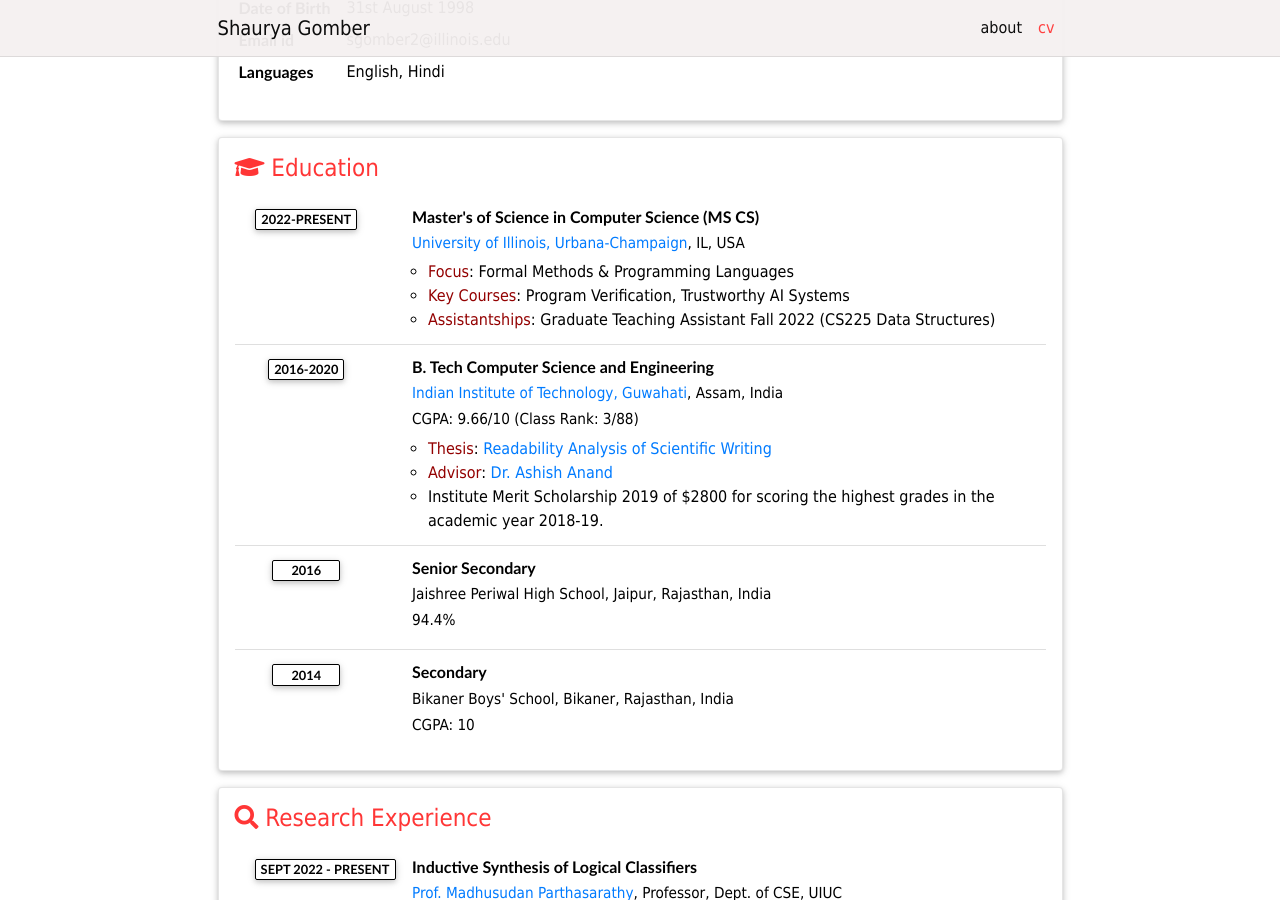
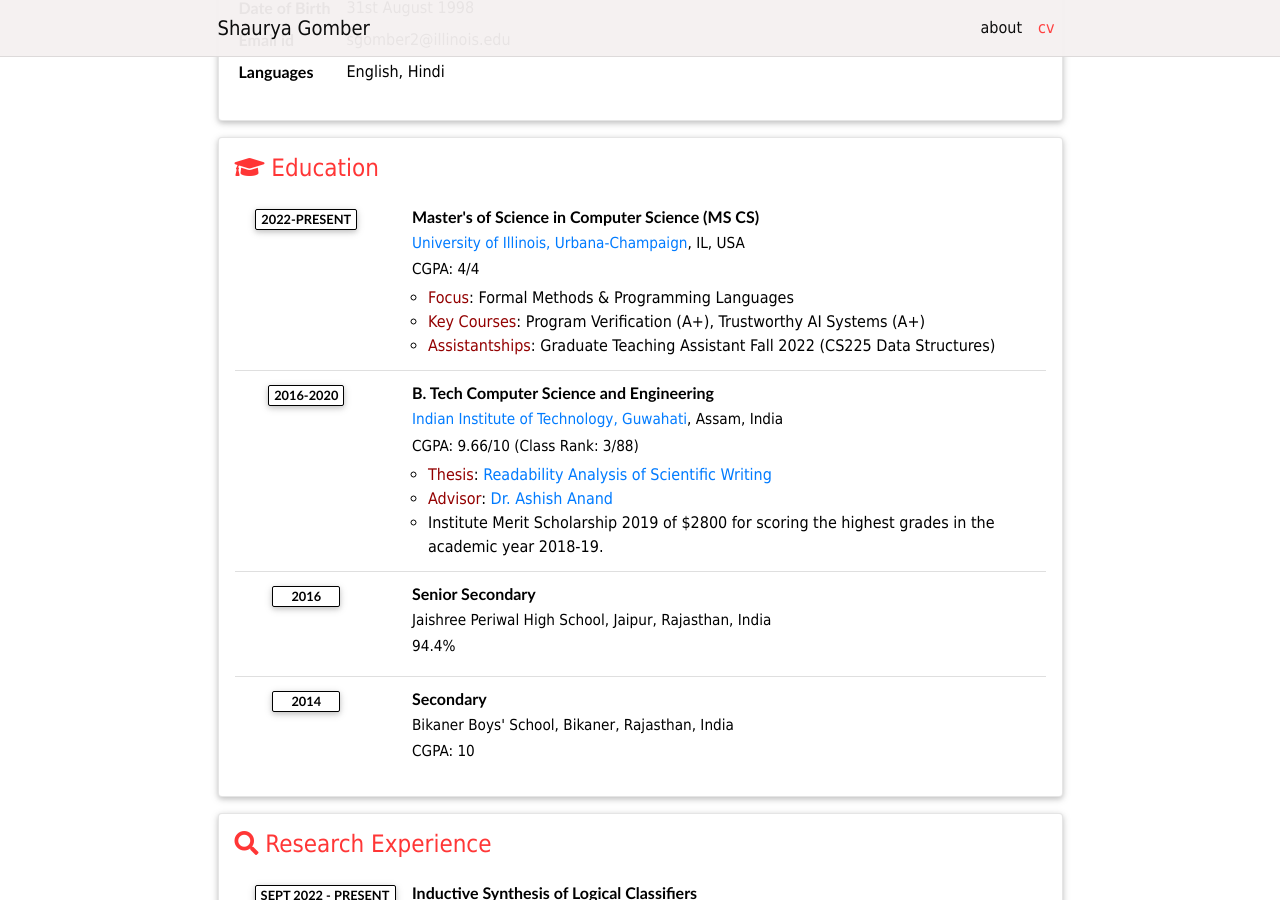
Before and after one commit to sgomber/sgomber.github.io, a Jekyll site: the page built from _pages/cv.md, in a window 1280 px wide and 900 px high, scrolled down 311 px. Built offline with Jekyll 4.4.1, drawn with Linux system fonts in a browser that asks for light colours; comment, search, counter and statistics services are not loaded; a style sheet for code colours, icons or effects is not loaded.

Commit message:
Update site with first sem MS scores

```diff
--- a/_data/cv.yml
+++ b/_data/cv.yml
@@ -16,9 +16,10 @@
     - title: Master's of Science in Computer Science (MS CS)
       institution: <a href="https://cs.illinois.edu/">University of Illinois, Urbana-Champaign</a>, IL, USA
       year: 2022-Present
+      scores: "CGPA: 4/4"
       description:
         - '<span class="highlight">Focus</span>: Formal Methods & Programming Languages'
-        - '<span class="highlight">Key Courses</span>: Program Verification, Trustworthy AI Systems'
+        - '<span class="highlight">Key Courses</span>: Program Verification (A+), Trustworthy AI Systems (A+)'
         - '<span class="highlight">Assistantships</span>: Graduate Teaching Assistant Fall 2022 (CS225 Data Structures)'
     - title: B. Tech Computer Science and Engineering
       institution:  <a href="https://www.iitg.ac.in/">Indian Institute of Technology, Guwahati</a>, Assam, India
```
